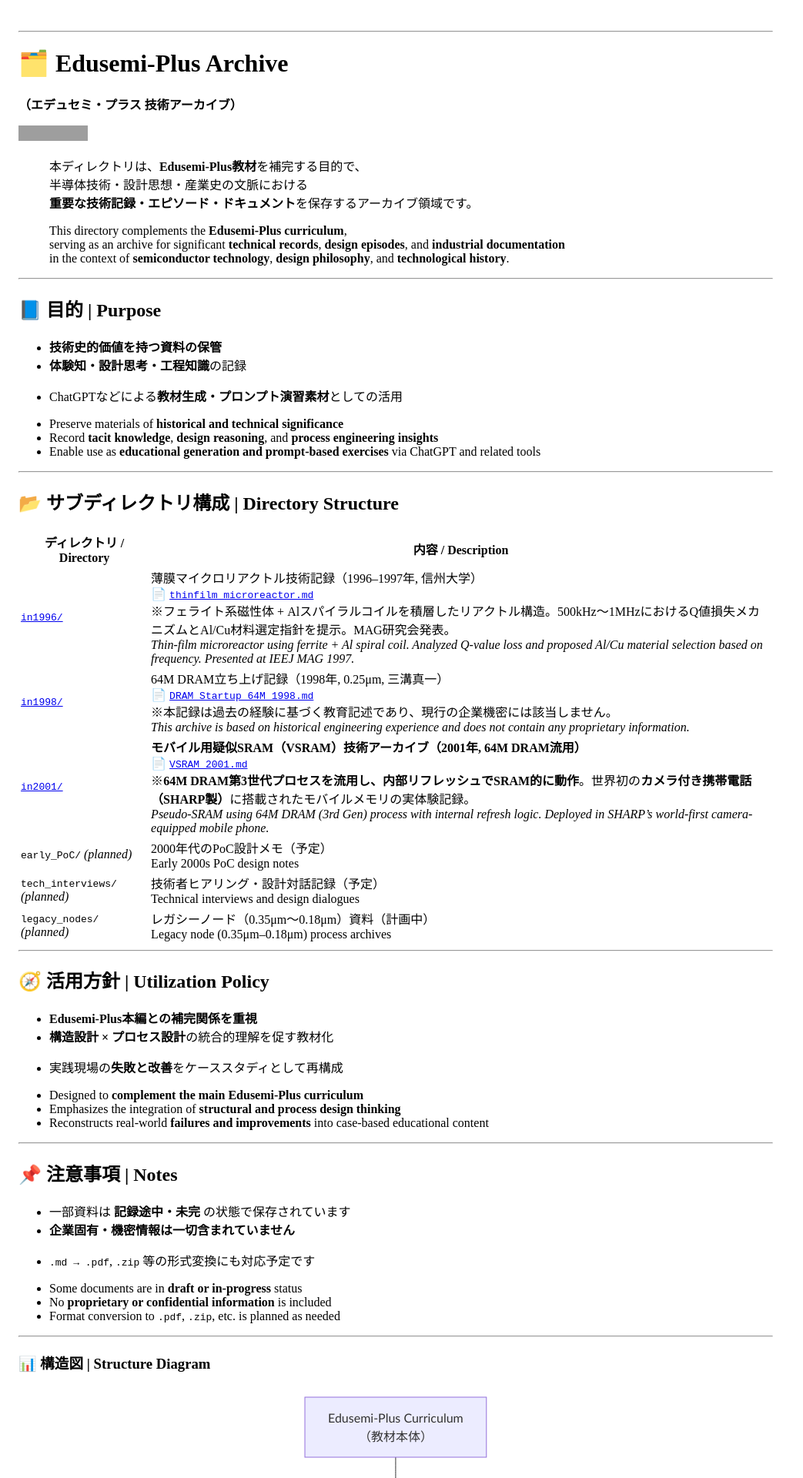
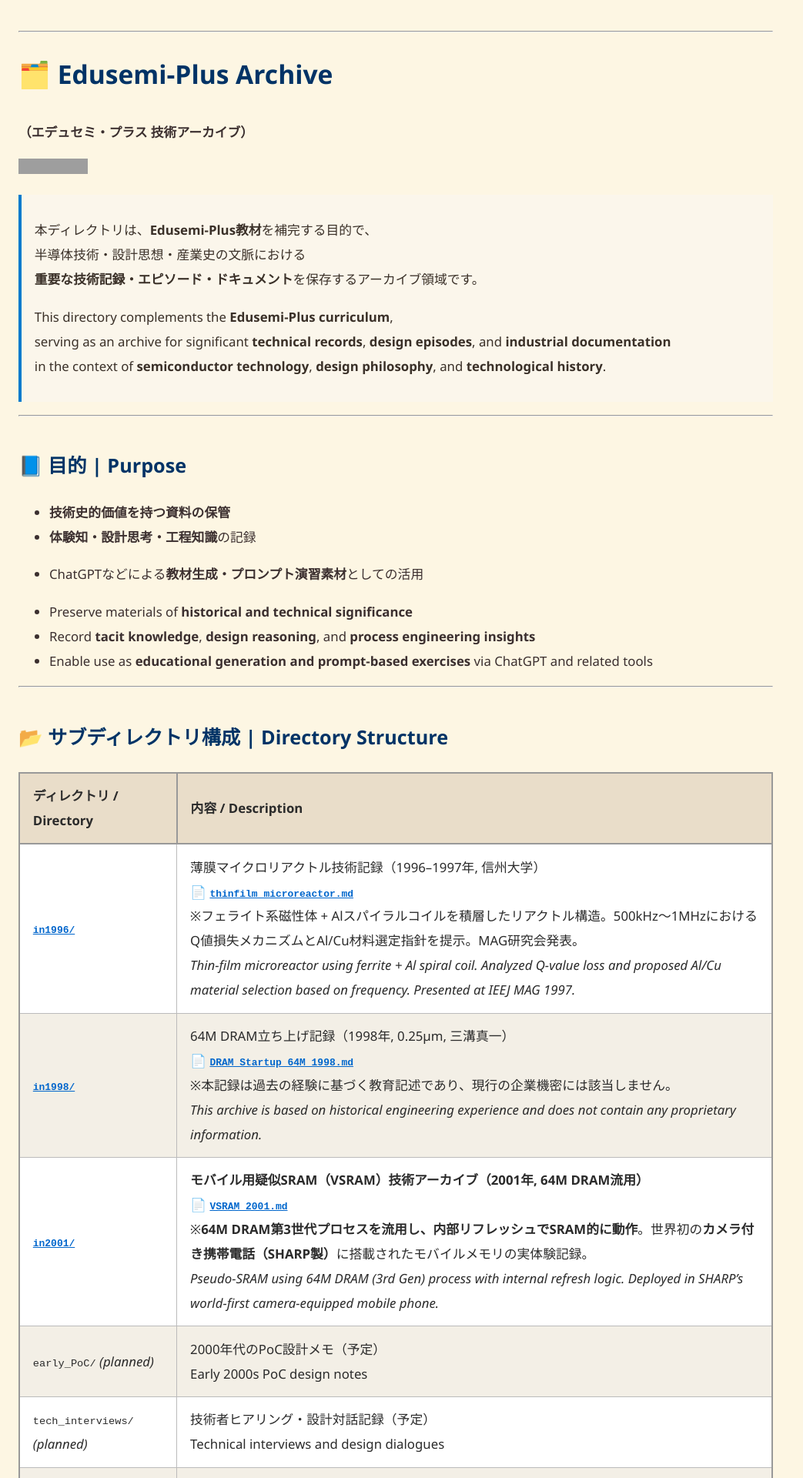
Before and after one commit to Samizo-AITL/Edusemi-Plus, a Jekyll site: the page built from archive/index.md, in a window 1280 px wide. Shown: the top 1920 px of the page at 77% size, without its empty margins (0-1043 px from the left). Built offline with Jekyll 4.4.1, drawn with Linux system fonts in a browser that asks for light colours; grey boxes are pictures that could not be loaded.

Commit message:
Update style.css

```diff
--- a/assets/css/style.css
+++ b/assets/css/style.css
@@ -123,3 +123,67 @@ body.theme-sepia .page blockquote {
   .page h2 { font-size: 1.35rem; }
   .page h3 { font-size: 1.15rem; }
 }
+
+/* === Edusemi-Plus Theme (Portal統一) === */
+body.theme-sepia {
+  background: #fdf6e3;
+  color: #3b2f2f;
+  font-family: "Noto Sans JP","Hiragino Kaku Gothic ProN","Yu Gothic",
+               "Segoe UI","Helvetica Neue",Arial,sans-serif;
+  line-height: 1.9;
+  font-size: 1.05em;
+}
+
+/* 見出し */
+body.theme-sepia h1,
+body.theme-sepia h2,
+body.theme-sepia h3 {
+  font-weight: 700;
+  color: #003366;
+  border-bottom: none;
+}
+body.theme-sepia h1 { font-size: 2em; text-align: left; margin-bottom: .8em; }
+body.theme-sepia h2 { font-size: 1.5em; margin-top: 1.6em; }
+body.theme-sepia h3 { font-size: 1.2em; margin-top: 1.2em; }
+
+/* リンク */
+body.theme-sepia a {
+  color: #0066cc;
+  font-weight: 600;
+  font-size: .95em;
+  text-decoration: underline;
+}
+body.theme-sepia a:hover { color: #004c99; }
+
+/* 表 */
+body.theme-sepia table {
+  border-collapse: collapse;
+  width: 100%;
+  margin-top: 1em;
+  font-size: 1em;
+  border: 2px solid #999;
+}
+body.theme-sepia th {
+  background: #e9ddc9;
+  color: #2b2b2b;
+  border: 2px solid #999;
+  font-weight: 700;
+  text-align: left;
+  padding: .8em 1em;
+}
+body.theme-sepia td {
+  border: 1.5px solid #bbb;
+  color: #2b2b2b;
+  padding: .8em 1em;
+}
+body.theme-sepia tr:nth-child(odd) td { background: #ffffff; }
+body.theme-sepia tr:nth-child(even) td { background: #f3efe6; }
+
+/* 引用 */
+body.theme-sepia blockquote {
+  background: #fbf6eb;
+  border-left: 4px solid #007acc;
+  color: #3a3028;
+  padding: .8em 1em;
+  margin: 1em 0;
+}
```
